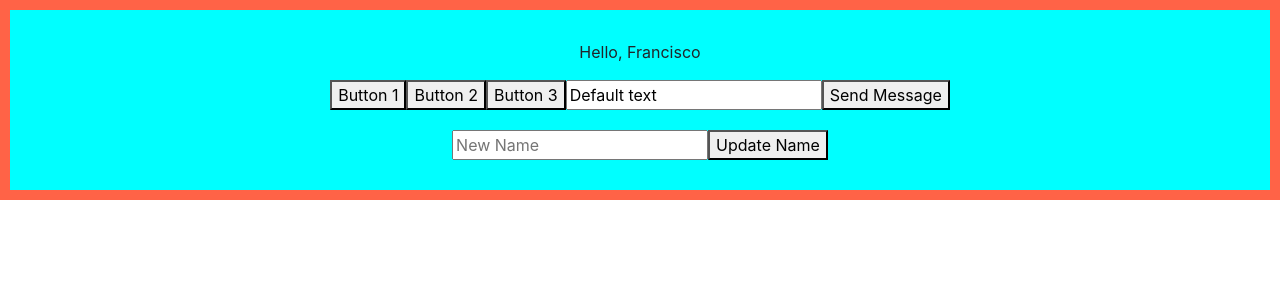
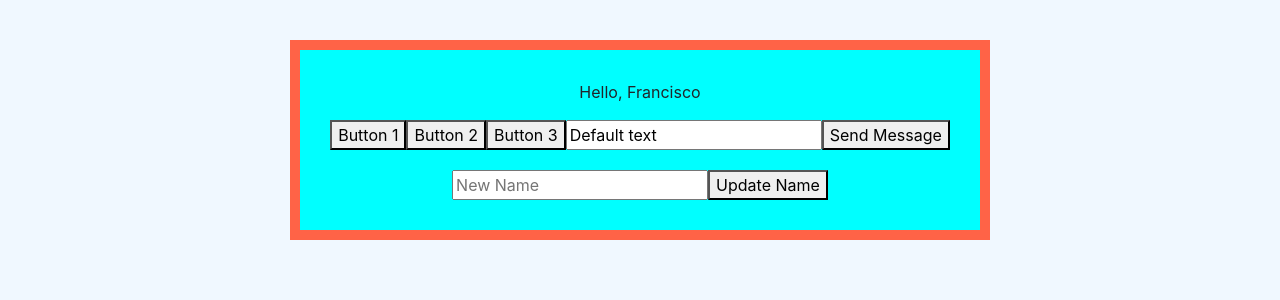
Before and after one commit to franciscojoel97/practica-react-ob, a React (Create React App) app: page / in a window 1280 px wide. Shown: the top 300 px of the page. Built offline with nearby package versions, Linux system fonts and the light colour scheme.

Commit message:
modified app.css

```diff
--- a/src/App.css
+++ b/src/App.css
@@ -36,3 +36,16 @@
     transform: rotate(360deg);
   }
 }
+
+h1 {
+  color: tomato;
+}
+
+body {
+  display: flex;
+  align-items: center;
+  justify-content: center;
+  padding-top: 40px;
+  padding-bottom: 40px;
+  background-color: aliceblue;
+}
```
